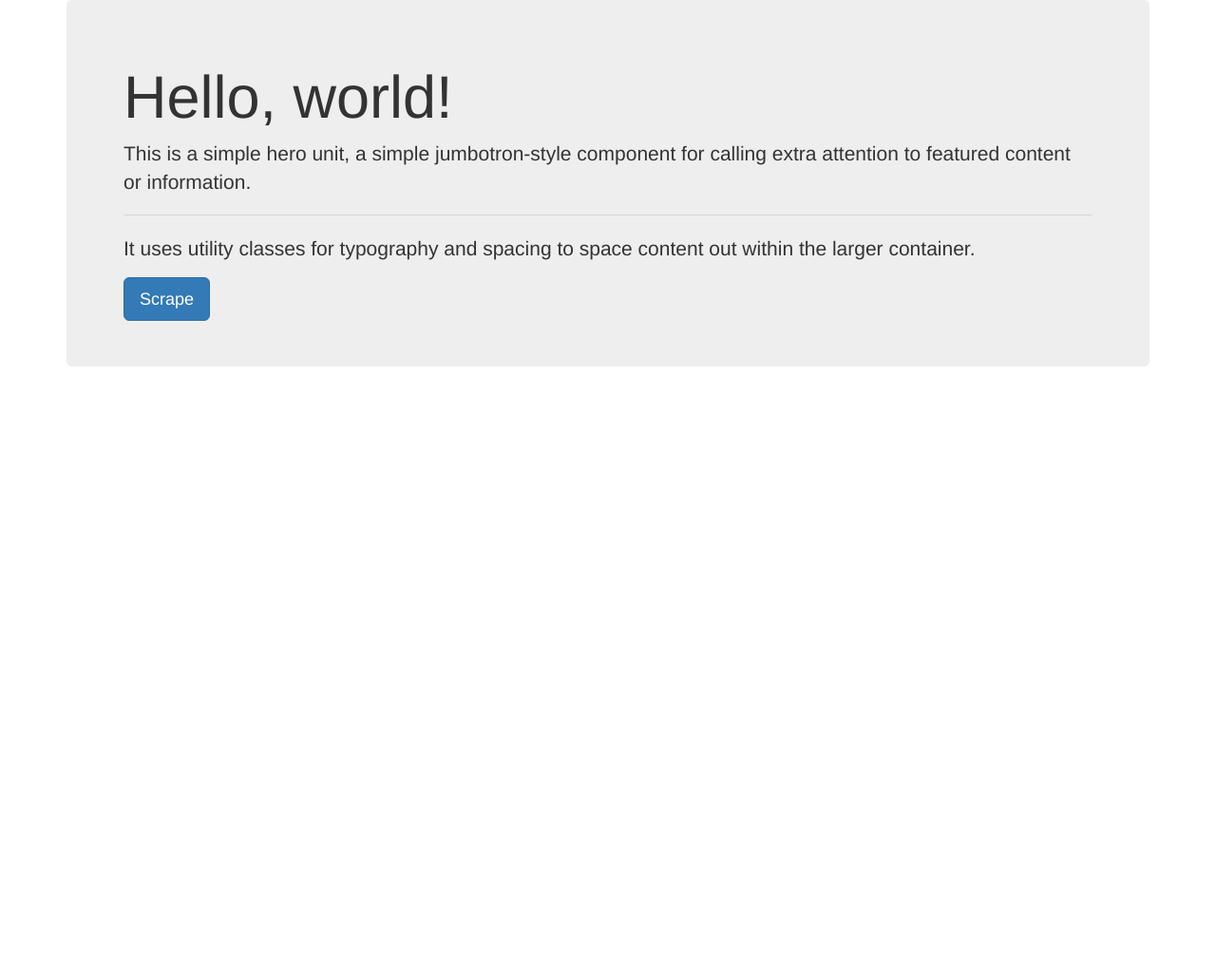
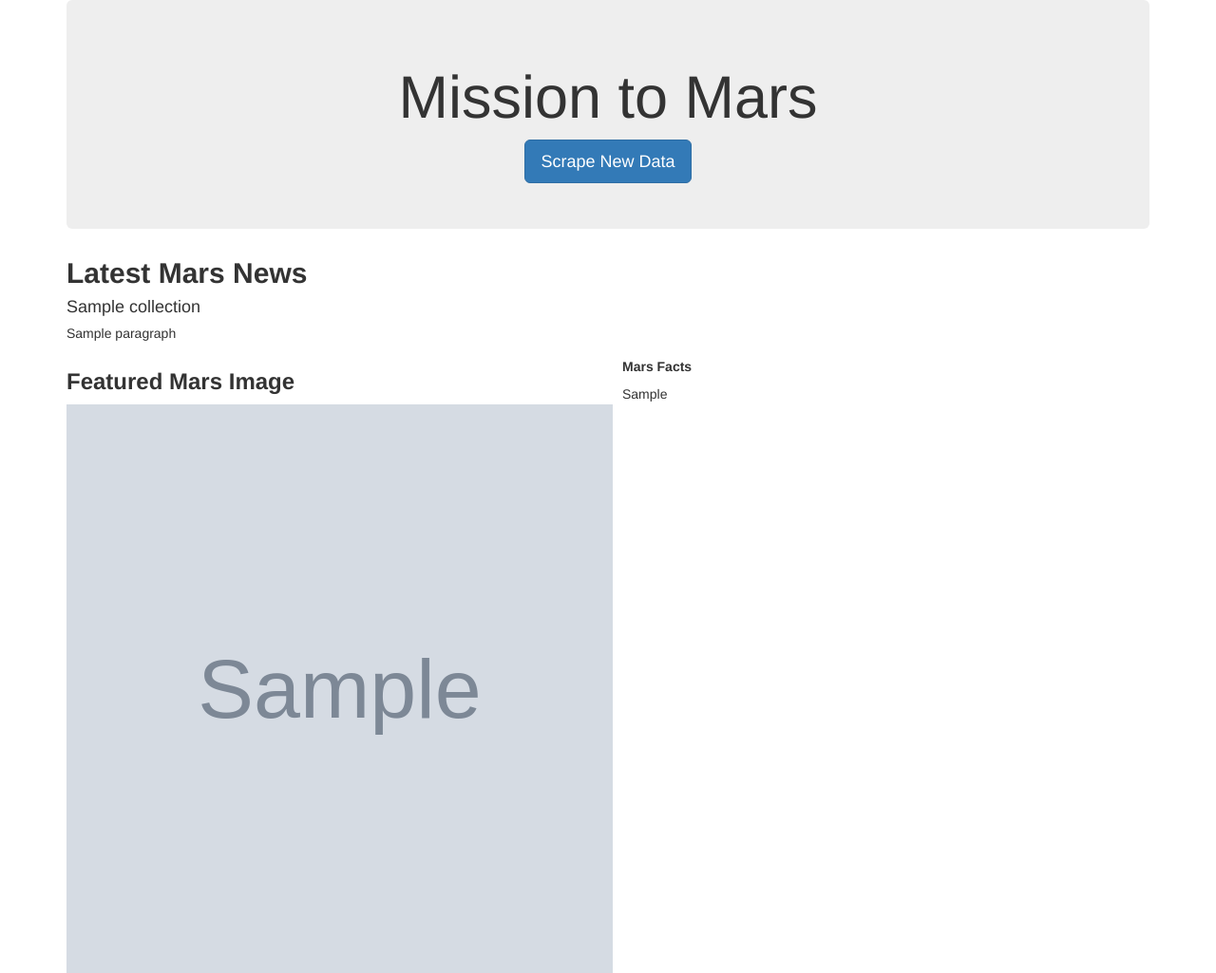
Before and after one commit to alyshamaewood/web-scraping-challenge, a Flask app: page / in a window 1280 px wide. Shown: the top 1025 px of the page at 95% size. Before the commit the page ends 386 px from the top, so only its background shows below. Run offline with Flask 2, Linux system fonts and the light colour scheme; grey boxes marked "Sample" are stand-in pictures; a database or web service that is not in the repository returns one stand-in record (values such as "Sample title"); some libraries are stand-ins or nearby versions.

Commit message:
finished scrape.py

```diff
--- a/app.py
+++ b/app.py
@@ -1,23 +1,28 @@
 from flask import Flask, render_template, redirect
-from flask_pymongo import pymongo
+from flask_pymongo import PyMongo
 import scrape
 
 
 app = Flask(__name__)
 
+mongo = PyMongo(app, uri="mongodb://localhost:27017/mars_app")
+
 @app.route("/")
 def index():
-    print("This is where we scrape the data")
 
-    return render_template("index.html")
+        mars_data = mongo.db.collection.find_one()
+
+        return render_template("index.html", mars=mars_data)
 
 
 
 @app.route("/scrape")
 def web_scrape():
-    print("This is where we scrape the data")
 
     data = scrape.super_scrape()
+
+    mongo.db.collection.update({}, data, upsert=True)
+
 
     print(data)
     return redirect("/")
--- a/templates/index.html
+++ b/templates/index.html
@@ -7,17 +7,43 @@
       rel="stylesheet"
       href="https://maxcdn.bootstrapcdn.com/bootstrap/3.3.7/css/bootstrap.min.css"
     />
-    <title>Document</title>
+    <title>Mission to Mars</title>
 </head>
 <body>
     <div class="container">
-        <div class="jumbotron">
-            <h1 class="display-4">Hello, world!</h1>
-            <p class="lead">This is a simple hero unit, a simple jumbotron-style component for calling extra attention to featured content or information.</p>
-            <hr class="my-4">
-            <p>It uses utility classes for typography and spacing to space content out within the larger container.</p>
-            <a class="btn btn-primary btn-lg" href="/scrape" role="button">Scrape</a>
+        <div class="jumbotron text-center">
+            <h1 class="display-4 justify=content-center">Mission to Mars</h1>
+            <a class="btn btn-primary btn-lg" href="/scrape" role="button">Scrape New Data</a>
+        </div>
+
+        <h2 style="font-weight: bold">Latest Mars News</h2>
+        <h4>{{ mars.title }}</h4>
+        <h5>{{ mars.paragraph }}</h5>
+
+
+        <div class="row">
+          <div class="col-md-6">
+            <h3 style="font-weight: bold">Featured Mars Image</h3>
+            <img src="{{ mars.image }}" alt="Featured Mars Image" width="575" height="600">
           </div>
-    </div>
+
+          <div class="col-md-6">
+            <h5 style="font-weight: bold">Mars Facts</h5>
+            <p class="card-text"id="dark-font" >{{ mars.facts_table | safe }}</p>
+          </div>
+        </div>
+
+        <h2 style="font-weight: bold">Mars Hemispheres</h2>
+        {% for item in mars.hemispheres %}
+          <div class="col-lg-4">
+              <div class="card" style="width: 20rem;">
+                  <div class="card-body">
+                    <img src="{{ item.href }}" width="575" height="600">
+                  </div>
+                </div>
+            </div>
+        {% endfor %}
+
+      </div>
 </body>
 </html>
```
Also changed, not shown: scrape.py (+31 -4 lines), 2 other files.
